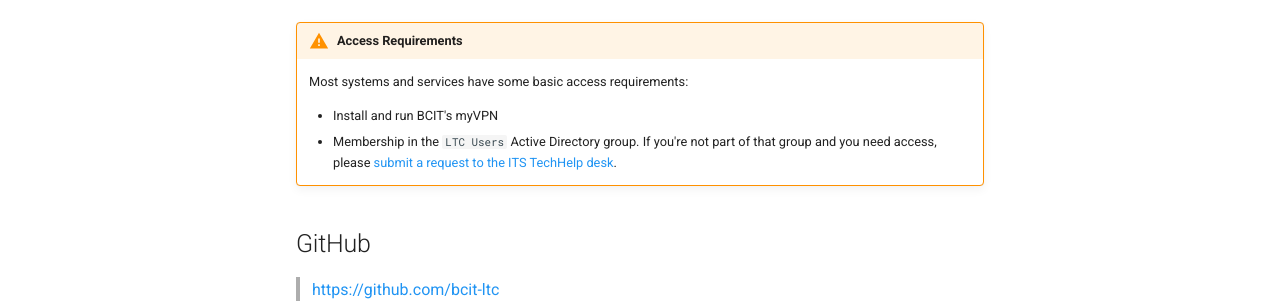
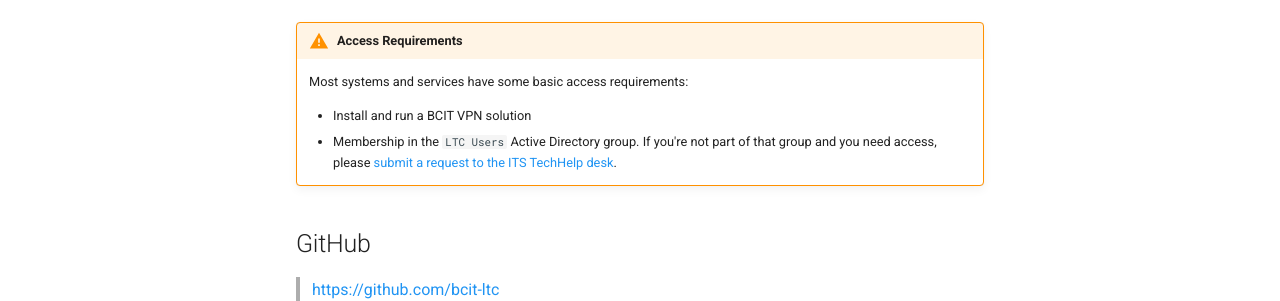
Before and after one commit to bcit-ltc/infrastructure-documentation, an MkDocs documentation site: the page built from docs/services-systems.md, in a window 1280 px wide and 900 px high. Shown: the part 280-581 px from the top of the window. Built offline with MkDocs 1.6.1 and Material for MkDocs 9.7.7, drawn with Linux system fonts in a browser that asks for light colours.

Commit message:
fix: test pipeline

```diff
--- a/docs/services-systems.md
+++ b/docs/services-systems.md
@@ -6,7 +6,7 @@
 
     Most systems and services have some basic access requirements:
 
-    * Install and run BCIT's myVPN
+    * Install and run a BCIT VPN solution
     * Membership in the `LTC Users` Active Directory group. If you're not part of that group and you need access, please [submit a request to the ITS TechHelp desk](https://techhelp.bcit.ca/).
 
 ## GitHub
```
